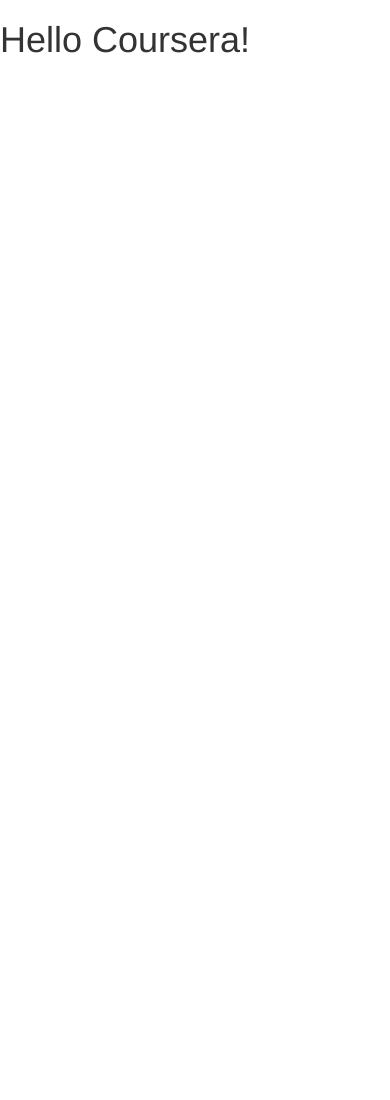
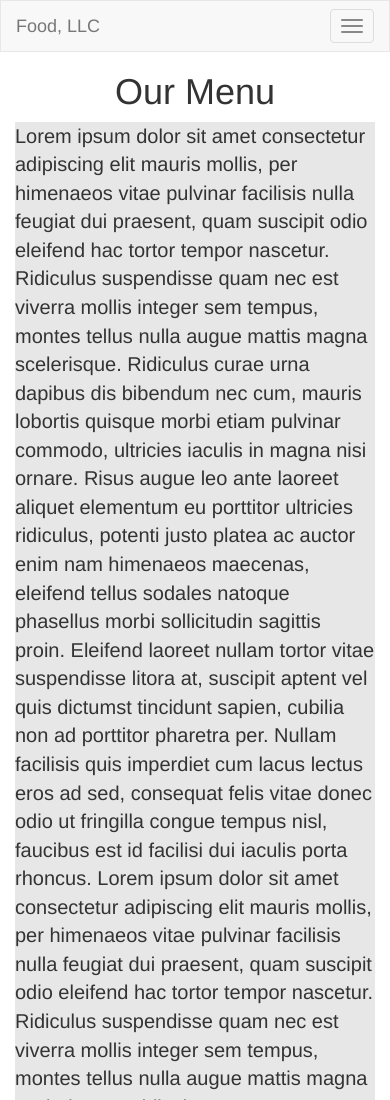
Before and after one commit to dlavendano/webPage1, a plain HTML site: page module3/index.html in a window 390 px wide. Shown: the top 1100 px of the page. Before the commit the page ends 844 px from the top, so only its background shows below. Drawn offline with Linux system fonts and the light colour scheme.

Commit message:
Solution module3

```diff
--- a/module3/css/styles.css
+++ b/module3/css/styles.css
@@ -0,0 +1,11 @@
+#navbar-collapse-1 ul{
+	text-align: center;
+}
+#navbar-collapse-1 ul a:hover {
+	background: #E7E7E7;
+}
+
+section {
+	background: #E7E7E7;
+	font-size: 20px;
+}
--- a/module3/index.html
+++ b/module3/index.html
@@ -4,22 +4,52 @@
     <meta charset="utf-8">
     <meta http-equiv="X-UA-Compatible" content="IE=edge">
     <meta name="viewport" content="width=device-width, initial-scale=1">
-
-    <!-- HTML5 shim and Respond.js for IE8 support of HTML5 elements and media queries -->
-    <!-- WARNING: Respond.js doesn't work if you view the page via file:// -->
-    <!--[if lt IE 9]>
-      <script src="https://oss.maxcdn.com/html5shiv/3.7.2/html5shiv.min.js"></script>
-      <script src="https://oss.maxcdn.com/respond/1.4.2/respond.min.js"></script>
-    <![endif]-->
-
-    <title>Boostrap Starter Page</title>
+    <title>Module 3 Solution</title>
     <link rel="stylesheet" href="css/bootstrap.min.css">
     <link rel="stylesheet" href="css/styles.css">
   </head>
 <body>
+  <header>
+  <nav class="navbar navbar-default">
+  <div class="container-fluid">
+    <!-- Brand and toggle get grouped for better mobile display -->
+    <div class="navbar-header">
+      <button type="button" class="navbar-toggle collapsed visible-xs" data-toggle="collapse" data-target="#navbar-collapse-1" aria-expanded="false">
+        <span class="sr-only">Toggle navigation</span>
+        <span class="icon-bar"></span>
+        <span class="icon-bar"></span>
+        <span class="icon-bar"></span>
+      </button>
+      <a class="navbar-brand" href="index.html">Food, LLC</a>
+    </div>
+  </div>
+  <div class="collapse navbar-collapse" id="navbar-collapse-1">
+      <ul class="nav navbar-nav" >
+        <li class="visible-xs" ><a href="#">Chicken</a></li>
+        <li class="visible-xs" ><a href="#">Beef</a></li>
+        <li class="visible-xs" ><a href="#">Shushi</a></li>
+      </ul>
+    </div>
+</nav>
+  </header>
+  <h1 class="text-center">Our Menu</h1>
 
-  <h1>Hello Coursera!</h1>
+  <div class="container-fluid">
+    <div class="row">
+      <div class="col-sm-12">
+        <section>Lorem ipsum dolor sit amet consectetur adipiscing elit mauris mollis, per himenaeos vitae pulvinar facilisis nulla feugiat dui praesent, quam suscipit odio eleifend hac tortor tempor nascetur. Ridiculus suspendisse quam nec est viverra mollis integer sem tempus, montes tellus nulla augue mattis magna scelerisque. Ridiculus curae urna dapibus dis bibendum nec cum, mauris lobortis quisque morbi etiam pulvinar commodo, ultricies iaculis in magna nisi ornare.
 
+        Risus augue leo ante laoreet aliquet elementum eu porttitor ultricies ridiculus, potenti justo platea ac auctor enim nam himenaeos maecenas, eleifend tellus sodales natoque phasellus morbi sollicitudin sagittis proin. Eleifend laoreet nullam tortor vitae suspendisse litora at, suscipit aptent vel quis dictumst tincidunt sapien, cubilia non ad porttitor pharetra per. Nullam facilisis quis imperdiet cum lacus lectus eros ad sed, consequat felis vitae donec odio ut fringilla congue tempus nisl, faucibus est id facilisi dui iaculis porta rhoncus.
+      Lorem ipsum dolor sit amet consectetur adipiscing elit mauris mollis, per himenaeos vitae pulvinar facilisis nulla feugiat dui praesent, quam suscipit odio eleifend hac tortor tempor nascetur. Ridiculus suspendisse quam nec est viverra mollis integer sem tempus, montes tellus nulla augue mattis magna scelerisque. Ridiculus curae urna dapibus dis bibendum nec cum, mauris lobortis quisque morbi etiam pulvinar commodo, ultricies iaculis in magna nisi ornare.
+
+        Risus augue leo ante laoreet aliquet elementum eu porttitor ultricies ridiculus, potenti justo platea ac auctor enim nam himenaeos maecenas, eleifend tellus sodales natoque phasellus morbi sollicitudin sagittis proin. Eleifend laoreet nullam tortor vitae suspendisse litora at, suscipit aptent vel quis dictumst tincidunt sapien, cubilia non ad porttitor pharetra per. Nullam facilisis quis imperdiet cum lacus lectus eros ad sed, consequat felis vitae donec odio ut fringilla congue tempus nisl, faucibus est id facilisi dui iaculis porta rhoncus.
+      Lorem ipsum dolor sit amet consectetur adipiscing elit mauris mollis, per himenaeos vitae pulvinar facilisis nulla feugiat dui praesent, quam suscipit odio eleifend hac tortor tempor nascetur. Ridiculus suspendisse quam nec est viverra mollis integer sem tempus, montes tellus nulla augue mattis magna scelerisque. Ridiculus curae urna dapibus dis bibendum nec cum, mauris lobortis quisque morbi etiam pulvinar commodo, ultricies iaculis in magna nisi ornare.
+
+        Risus augue leo ante laoreet aliquet elementum eu porttitor ultricies ridiculus, potenti justo platea ac auctor enim nam himenaeos maecenas, eleifend tellus sodales natoque phasellus morbi sollicitudin sagittis proin. Eleifend laoreet nullam tortor vitae suspendisse litora at, suscipit aptent vel quis dictumst tincidunt sapien, cubilia non ad porttitor pharetra per. Nullam facilisis quis imperdiet cum lacus lectus eros ad sed, consequat felis vitae donec odio ut fringilla congue tempus nisl, faucibus est id facilisi dui iaculis porta rhoncus.</section>
+      </div>
+
+    </div>
+  </div>
   <!-- jQuery (Bootstrap JS plugins depend on it) -->
   <script src="js/jquery-1.11.3.min.js"></script>
   <script src="js/bootstrap.min.js"></script>
```
